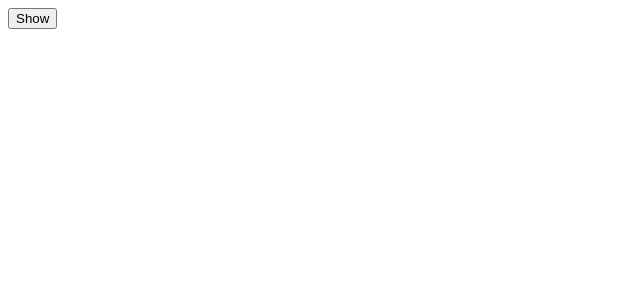
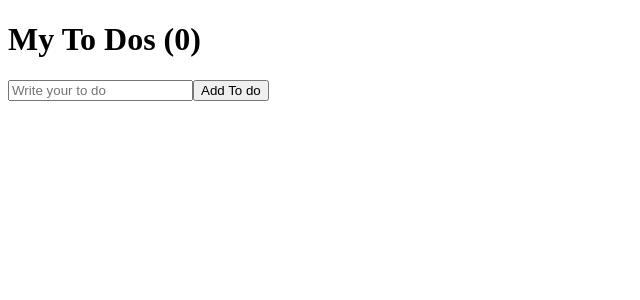
Before and after one commit to brillk/Nomad-React1, a React (Create React App) app: page / in a window 1280 px wide. Shown: the top 300 px of the page, without its empty margins (0-640 px from the left). Built offline with nearby package versions, Linux system fonts and the light colour scheme.

Commit message:
To Do list part-1

```diff
--- a/src/App.js
+++ b/src/App.js
@@ -1,56 +1,31 @@
-import { useEffect, useState } from "react";
-
-function Hello() {
-  useEffect(function () {
-    console.log("hi :)");
-    return function () {
-      console.log("bye :(");
-    };
-  }, []);
-
-  //컴포넌트가 destroy될 때도 코드를 실행할 수 있다
-  //-> return으로 함수를 만들어주면 된다.
-  useEffect(() => {
-    console.log("hi :)");
-    return () => console.log("bye :(");
-  }, []);
-  return <h1>Hello</h1>;
-}
+import { useState } from "react";
 
 function App() {
-  const [showing, setShowing] = useState(false);
-  const onClick = () => setShowing(prev => !prev);
+  const [toDo, setToDo] = useState("");
+  const [toDos, setToDos] = useState([]);
+  const onChange = event => setToDo(event.target.value);
+  const onSubmit = event => {
+    event.preventDefault();
+    if (toDo === "") {
+      return;
+    } //toDo 그러니까 state를 직접 바꾸면 안되고, func을 이용해 바꿔야 한다 무조건
+    setToDos(currentArray => [toDo, ...currentArray]); // ...는 array에 있는 값을 합친다
+    setToDo("");
+  };
   return (
     <div>
-      {showing ? <Hello /> : null}
-      <button onClick={onClick}>{showing ? "Hide" : "Show"}</button>
+      <h1>My To Dos ({toDos.length})</h1>
+      <form onSubmit={onSubmit}>
+        <input
+          onChange={onChange}
+          value={toDo}
+          type="text"
+          placeholder="Write your to do"
+        />
+        <button>Add To do</button>
+      </form>
     </div>
   );
 }
 
 export default App;
-
-//독립적으로 나눌 수 있어서 편하긴 하다
-/*
-useEffect는 코드가 딱 한번만 실행하도록 보호해준다
-
-정리(clean-up)를 이용하는 Effects
-
-위에서 정리(clean-up)가 필요하지 않은 side effect를 보았지만,
-정리(clean-up)가 필요한 effect도 있습니다.
-외부 데이터에 구독(subscription)을 설정해야 하는 경우를 생각해보겠습니다.
-이런 경우에 메모리 누수가 발생하지 않도록 정리(clean-up)하는 것은
-매우 중요합니다.
-
-effect에서 함수를 반환하는 이유는 무엇일까요?
-이는 effect를 위한 추가적인 정리(clean-up) 메커니즘입니다.
-모든 effect는 정리를 위한 함수를 반환할 수 있습니다.
-
-React가 effect를 정리(clean-up)하는 시점은 정확히 언제일까요?
-React는 컴포넌트가 마운트 해제되는 때에 정리(clean-up)를 실행합니다.
-하지만 위의 예시에서 보았듯이 effect는 한번이 아니라
-렌더링이 실행되는 때마다 실행됩니다.
-React가 다음 차례의 effect를 실행하기 전에 이전의 렌더링에서
-파생된 effect 또한 정리하는 이유가 바로 이 때문입니다.
-
-*/
```
